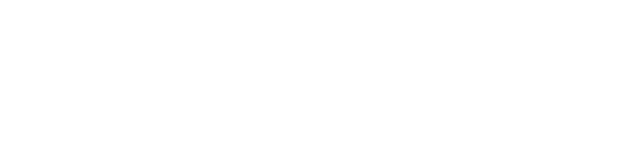
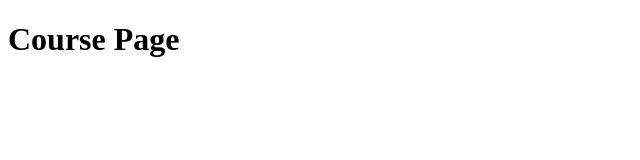
Before and after one commit to Shaxzoda01/Colpos-Center, a plain HTML site: page Jaxongir/course_page.html in a window 1280 px wide. Shown: the whole page, without its empty margins (0-640 px from the left). Drawn offline with Linux system fonts and the light colour scheme.

Commit message:
i add h1 tag

```diff
--- a/Jaxongir/course_page.html
+++ b/Jaxongir/course_page.html
@@ -7,6 +7,8 @@
     <link rel="stylesheet" href="main.css">
 </head>
 <body>
-
+    <h1>
+        Course Page
+    </h1>
 </body>
 </html>
```
